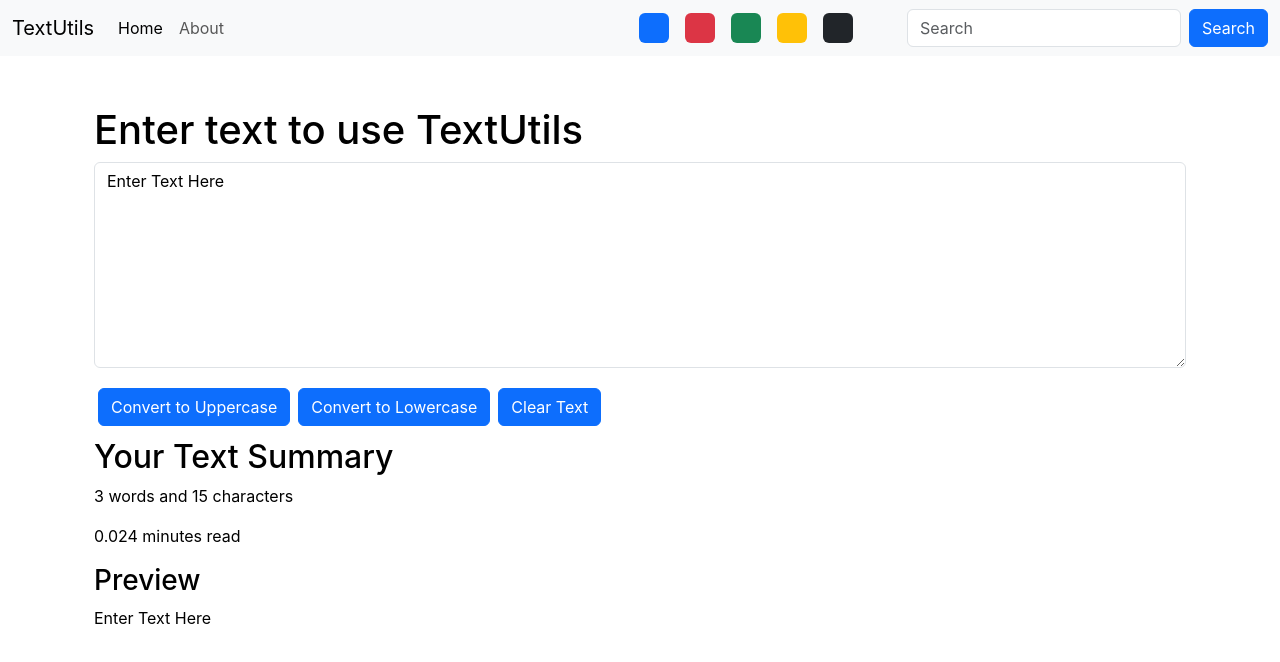
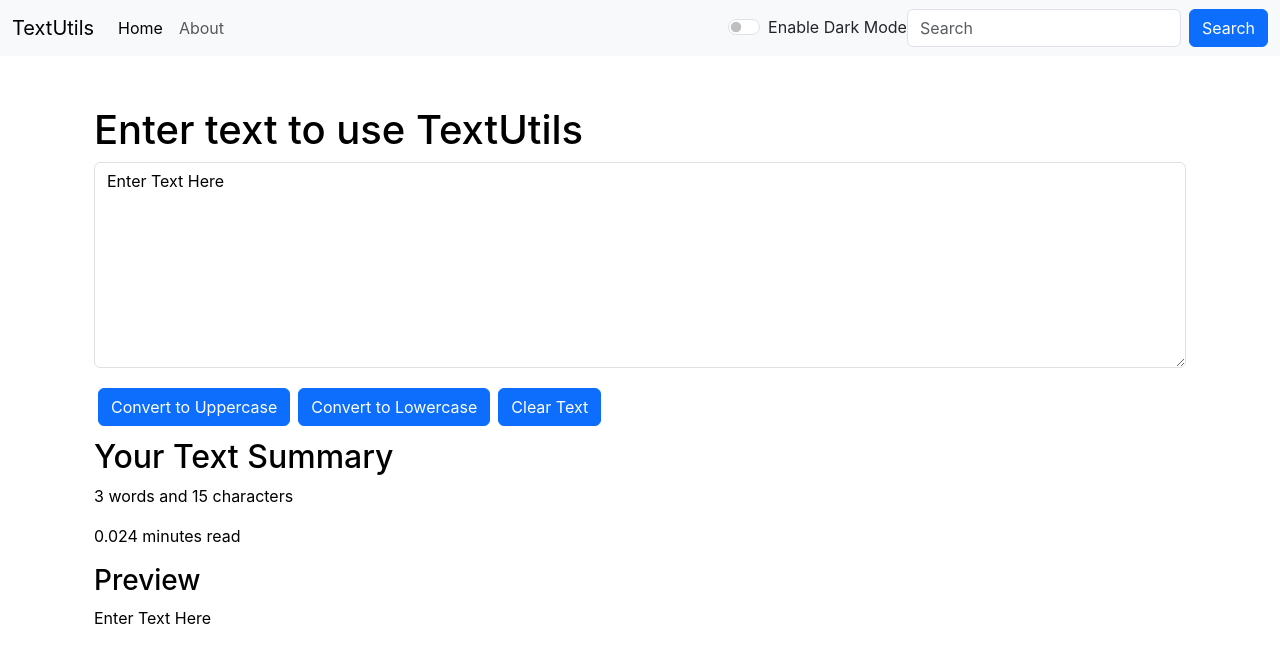
Before and after one commit to SarikaBandewar/TextUtil, a React (Create React App) app: page / in a window 1280 px wide. Shown: the top 662 px of the page. Built offline with nearby package versions, Linux system fonts and the light colour scheme.

Commit message:
Reverted bg color pallet

```diff
--- a/src/MyApp.js
+++ b/src/MyApp.js
@@ -19,29 +19,16 @@ function MyApp() {
     }, 2000);
   };
 
-  const removeBodyClasses = () => {
-    document.body.classList.remove('bg-success');
-    document.body.classList.remove('bg-warning');
-    document.body.classList.remove('bg-danger');
-    document.body.classList.remove('bg-primary');
-    document.body.classList.remove('bg-light');
-    document.body.classList.remove('bg-dark');
-  };
   const toggleMode = (cls) => {
-    removeBodyClasses();
-    // if (cls === null) {
-    //   if (mode === 'light') {
-    //     setMode('dark');
-    //     document.body.style.backgroundColor = '#12195c';
-    //     showAlert('Dark mode enabled!!', 'success');
-    //   } else {
-    //     setMode('light');
-    //     document.body.style.backgroundColor = 'white';
-    //     showAlert('Light mode enabled!!', 'success');
-    //   }
-    // } else {
-    document.body.classList.add('bg-' + cls);
-    // }
+    if (mode === 'light') {
+      setMode('dark');
+      document.body.style.backgroundColor = '#12195c';
+      showAlert('Dark mode enabled!!', 'success');
+    } else {
+      setMode('light');
+      document.body.style.backgroundColor = 'white';
+      showAlert('Light mode enabled!!', 'success');
+    }
   };
   return (
     <>
--- a/src/components/Navbar.js
+++ b/src/components/Navbar.js
@@ -35,51 +35,7 @@ export default function Navbar(props) {
               </a>
             </li>
           </ul>
-          <div className="d-flex">
-            <div
-              className="bg-primary rounded mx-2"
-              style={{ height: '30px', width: '30px' }}
-              onClick={() => {
-                props.toggleMode('primary');
-              }}
-            ></div>
-            <div
-              className="bg-danger rounded mx-2"
-              style={{ height: '30px', width: '30px' }}
-              onClick={() => {
-                props.toggleMode('danger');
-              }}
-            ></div>
-            <div
-              className="bg-success rounded mx-2"
-              style={{ height: '30px', width: '30px' }}
-              onClick={() => {
-                props.toggleMode('success');
-              }}
-            ></div>
-            <div
-              className="bg-warning rounded mx-2"
-              style={{ height: '30px', width: '30px' }}
-              onClick={() => {
-                props.toggleMode('warning');
-              }}
-            ></div>
-            <div
-              className="bg-dark rounded mx-2"
-              style={{ height: '30px', width: '30px' }}
-              onClick={() => {
-                props.toggleMode('dark');
-              }}
-            ></div>
-            <div
-              className="bg-light rounded mx-2"
-              style={{ height: '30px', width: '30px' }}
-              onClick={() => {
-                props.toggleMode('light');
-              }}
-            ></div>
-          </div>
-          {/* <div
+          <div
             className={`form-check form-switch text-${
               props.mode === 'light' ? 'dark' : 'light'
             }`}
@@ -89,17 +45,15 @@ export default function Navbar(props) {
               type="checkbox"
               role="switch"
               id="flexSwitchCheckDefault"
-              onClick={() => {
-                props.toggleMode(null);
-              }}
+              onClick={props.toggleMode}
             />
             <label
               className="form-check-label"
               htmlFor="flexSwitchCheckDefault"
             >
-              Toggle Mode
+              Enable Dark Mode
             </label>
-          </div> */}
+          </div>
           <form className="d-flex" role="search">
             <input
               className="form-control me-2"
```
